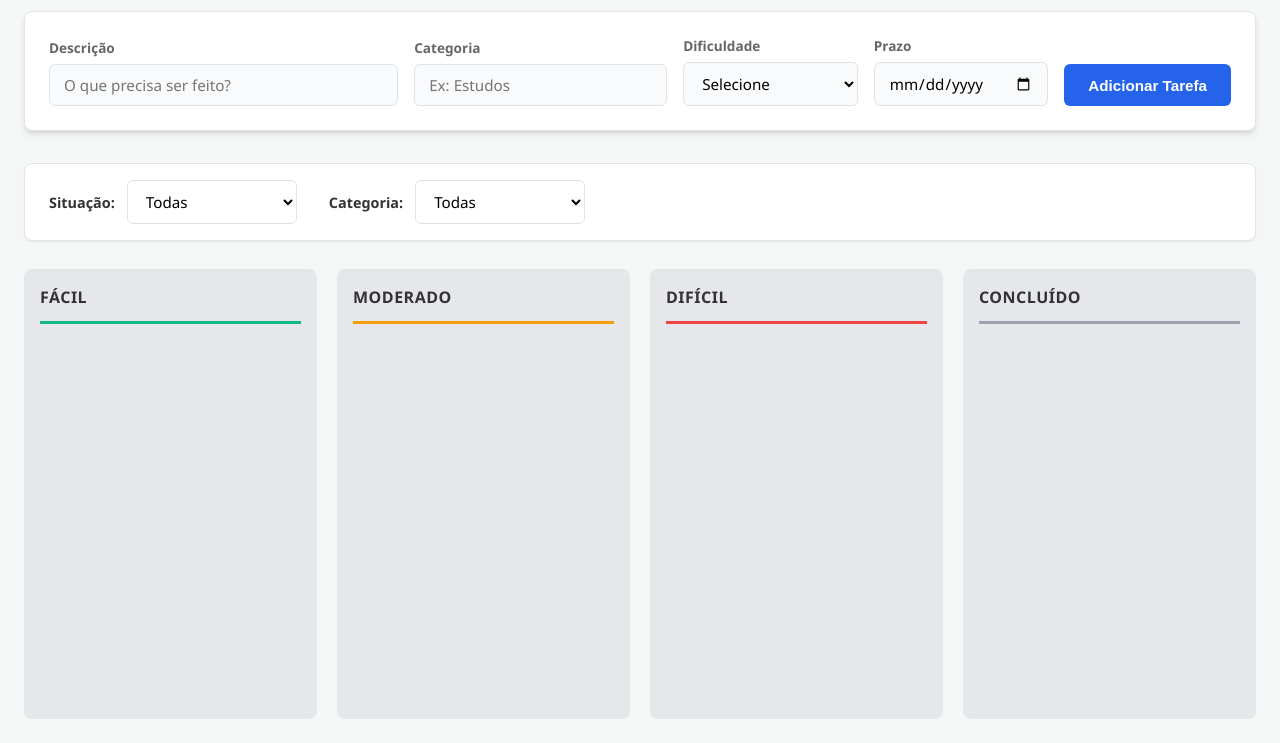
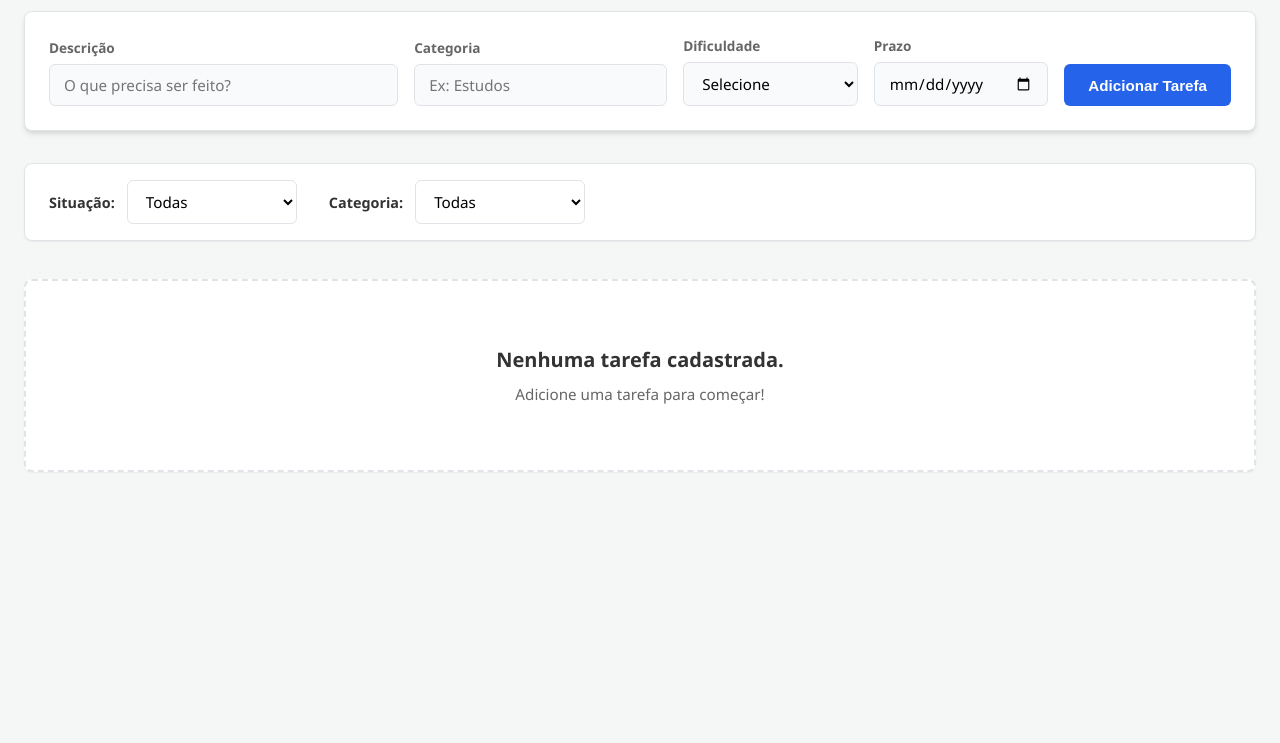
Before and after one commit to Dante-Alsino/Gerenciador-de-Tarefas, a plain HTML site: page index.html in a window 1280 px wide. Shown: the part 93-836 px from the top of the page. After the commit the page ends 800 px from the top, so only its background shows below. Drawn offline with Linux system fonts and the light colour scheme.

Commit message:
feat(storage): implementa persistencia via localStorage e estado vazio inicial
- Implementa funcoes saveTasksToStorage e loadTasksFromStorage com tratamento defensivo (try/catch).

- Integra sincronizacao automatica com localStorage em operacoes de cadastro, exclusao e alternancia.

- Adiciona componente de Estado Vazio com acessibilidade ARIA no HTML e CSS para orientacao inicial.

- Cria funcao init para orquestracao da carga de dados e renderizacao no carregamento da pagina.

```diff
--- a/css/style.css
+++ b/css/style.css
@@ -174,6 +174,34 @@ input:focus, select:focus {
     align-items: start;
 }
 
+/* --- Estado Vazio (Situação Inicial) --- */
+.empty-state {
+    grid-column: 1 / -1;
+    background: var(--bg-surface);
+    padding: 64px 24px;
+    border-radius: var(--radius);
+    text-align: center;
+    border: 2px dashed var(--border-color);
+    box-shadow: var(--shadow-sm);
+    margin: 10px 0;
+}
+
+.empty-state.hidden {
+    display: none !important;
+}
+
+.empty-title {
+    font-size: 1.25rem;
+    font-weight: 700;
+    color: var(--text-main);
+    margin-bottom: 8px;
+}
+
+.empty-subtitle {
+    font-size: 0.95rem;
+    color: var(--text-muted);
+}
+
 .column {
     background: #e5e7eb;
     border-radius: var(--radius);
--- a/index.html
+++ b/index.html
@@ -66,6 +66,12 @@
     </section>
 
     <main class="kanban-board">
+        <!-- Mensagem de Situação Inicial (Exibida quando não há tarefas cadastradas) -->
+        <div id="empty-state" class="empty-state" role="status" aria-live="polite">
+            <p class="empty-title">Nenhuma tarefa cadastrada.</p>
+            <p class="empty-subtitle">Adicione uma tarefa para começar!</p>
+        </div>
+
         <!-- Coluna Fácil -->
         <section class="column column-facil">
             <div class="column-header">
--- a/js/script.js
+++ b/js/script.js
@@ -1,10 +1,14 @@
 /**
  * Gerenciador de Tarefas - Kanban Minimalista
- * Implementação:
+ * Implementação Completa:
  * - Fase 2: Lógica Base
  * - Fase 3: Interatividade (Concluir, Desfazer, Excluir)
  * - Fase 4: Indicadores (Dashboard) e Filtros (Situação e Categoria)
+ * - Fase 5: Persistência de Dados (Local Storage) e Situação Inicial
  */
+
+// Chave para armazenamento no LocalStorage do navegador
+const STORAGE_KEY = 'kanban_tasks_app';
 
 // --- 1. Estado da Aplicação (State) ---
 let tasks = [];
@@ -19,6 +23,8 @@ const currentFilters = {
 const DOM = {
     form: document.getElementById('task-form'),
     board: document.querySelector('.kanban-board'),
+    emptyState: document.getElementById('empty-state'),
+    columnsList: document.querySelectorAll('.kanban-board .column'),
     inputs: {
         desc: document.getElementById('task-desc'),
         category: document.getElementById('task-category'),
@@ -42,7 +48,38 @@ const DOM = {
     }
 };
 
-// --- 3. Inicialização e Atualizações Gerais ---
+// --- 3. Camada de Persistência (Local Storage) ---
+
+/**
+ * Salva a lista de tarefas no localStorage em formato JSON
+ */
+function saveTasksToStorage() {
+    try {
+        localStorage.setItem(STORAGE_KEY, JSON.stringify(tasks));
+    } catch (error) {
+        console.error('Erro ao salvar tarefas no LocalStorage:', error);
+    }
+}
+
+/**
+ * Carrega e recupera as tarefas salvas do localStorage
+ */
+function loadTasksFromStorage() {
+    try {
+        const storedData = localStorage.getItem(STORAGE_KEY);
+        if (storedData) {
+            const parsed = JSON.parse(storedData);
+            tasks = Array.isArray(parsed) ? parsed : [];
+        } else {
+            tasks = [];
+        }
+    } catch (error) {
+        console.error('Erro ao ler dados do LocalStorage:', error);
+        tasks = [];
+    }
+}
+
+// --- 4. Indicadores e Filtros ---
 
 /**
  * Atualiza os contadores numéricos do Dashboard no Header.
@@ -75,7 +112,6 @@ function updateCategoryFilterOptions() {
         DOM.filters.category.appendChild(option);
     });
 
-    // Mantém a categoria selecionada se ela ainda existir no cadastro
     if (categories.includes(previousSelection)) {
         DOM.filters.category.value = previousSelection;
         currentFilters.category = previousSelection;
@@ -85,7 +121,8 @@ function updateCategoryFilterOptions() {
     }
 }
 
-// --- 4. Submissão de Nova Tarefa ---
+// --- 5. Ações do Usuário (Adicionar, Concluir, Desfazer, Excluir) ---
+
 DOM.form.addEventListener('submit', function(event) {
     event.preventDefault();
 
@@ -109,23 +146,22 @@ DOM.form.addEventListener('submit', function(event) {
     };
 
     tasks.push(newTask);
+    saveTasksToStorage();
 
     DOM.form.reset();
     DOM.inputs.desc.focus();
 
-    // Sincroniza indicadores, opções de filtro e redesenha a tela
     updateDashboard();
     updateCategoryFilterOptions();
     renderBoard();
 });
-
-// --- 5. Interatividade (Concluir, Desfazer e Excluir) ---
 
 function toggleTaskStatus(id) {
     const task = tasks.find(t => t.id === id);
     if (!task) return;
 
     task.status = task.status === 'pendente' ? 'concluida' : 'pendente';
+    saveTasksToStorage();
 
     updateDashboard();
     renderBoard();
@@ -136,13 +172,14 @@ function deleteTask(id) {
     if (!confirmed) return;
 
     tasks = tasks.filter(t => t.id !== id);
+    saveTasksToStorage();
 
     updateDashboard();
     updateCategoryFilterOptions();
     renderBoard();
 }
 
-// Event Delegation para botões de ação nos cards
+// Delegação de Eventos para os botões de ação nos cards
 DOM.board.addEventListener('click', function(event) {
     const actionButton = event.target.closest('button[data-action]');
     if (!actionButton) return;
@@ -157,7 +194,7 @@ DOM.board.addEventListener('click', function(event) {
     }
 });
 
-// --- 6. Eventos dos Filtros ---
+// Eventos de alteração dos filtros
 DOM.filters.status.addEventListener('change', function(event) {
     currentFilters.status = event.target.value;
     renderBoard();
@@ -168,14 +205,25 @@ DOM.filters.category.addEventListener('change', function(event) {
     renderBoard();
 });
 
-// --- 7. Renderização com Pipeline de Filtragem ---
+// --- 6. Renderização Dinâmica e Gestão do Estado Vazio ---
 function renderBoard() {
-    // 1. Limpa todas as colunas
+    // 1. Tratamento da Situação Inicial (Sem tarefas cadastradas)
+    if (tasks.length === 0) {
+        DOM.emptyState.classList.remove('hidden');
+        DOM.columnsList.forEach(col => col.style.display = 'none');
+        return;
+    }
+
+    // Se existem tarefas, garante que o estado vazio está oculto e as colunas visíveis
+    DOM.emptyState.classList.add('hidden');
+    DOM.columnsList.forEach(col => col.style.display = 'flex');
+
+    // 2. Limpa o conteúdo interno de todas as colunas
     Object.values(DOM.columns).forEach(column => {
         column.innerHTML = '';
     });
 
-    // 2. Aplica os filtros ativos sem mutar o array tasks original
+    // 3. Aplica os filtros ativos sem mutar os dados originais
     const filteredTasks = tasks.filter(task => {
         const matchesStatus =
             currentFilters.status === 'todas' ||
@@ -189,7 +237,7 @@ function renderBoard() {
         return matchesStatus && matchesCategory;
     });
 
-    // 3. Monta e distribui os cards filtrados
+    // 4. Cria e distribui os cards
     filteredTasks.forEach(task => {
         const isDone = task.status === 'concluida';
         const card = document.createElement('article');
@@ -230,5 +278,13 @@ function renderBoard() {
     });
 }
 
-// Inicia os contadores zerados
-updateDashboard();
+// --- 7. Inicialização da Aplicação (Bootstrap) ---
+function init() {
+    loadTasksFromStorage();
+    updateDashboard();
+    updateCategoryFilterOptions();
+    renderBoard();
+}
+
+// Inicia o app restaurando o estado do navegador
+init();
```
